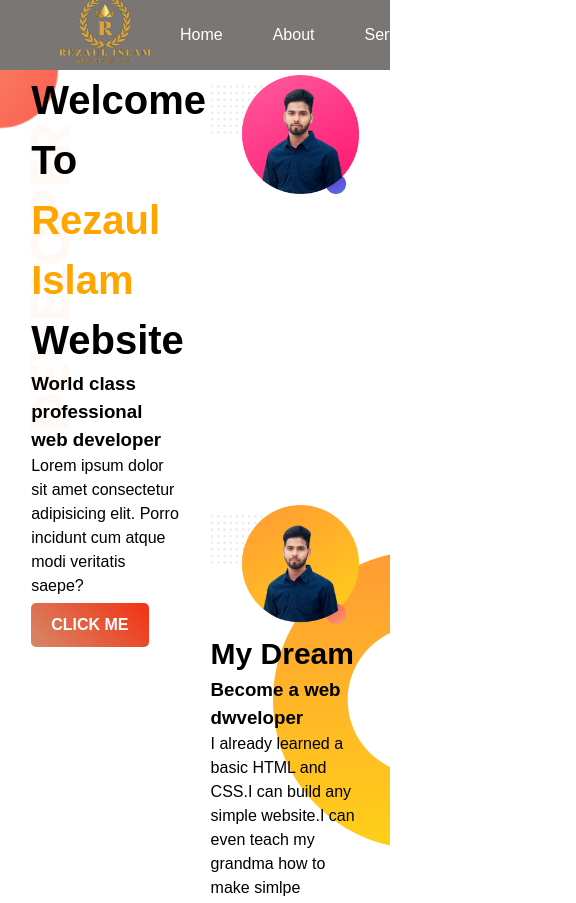
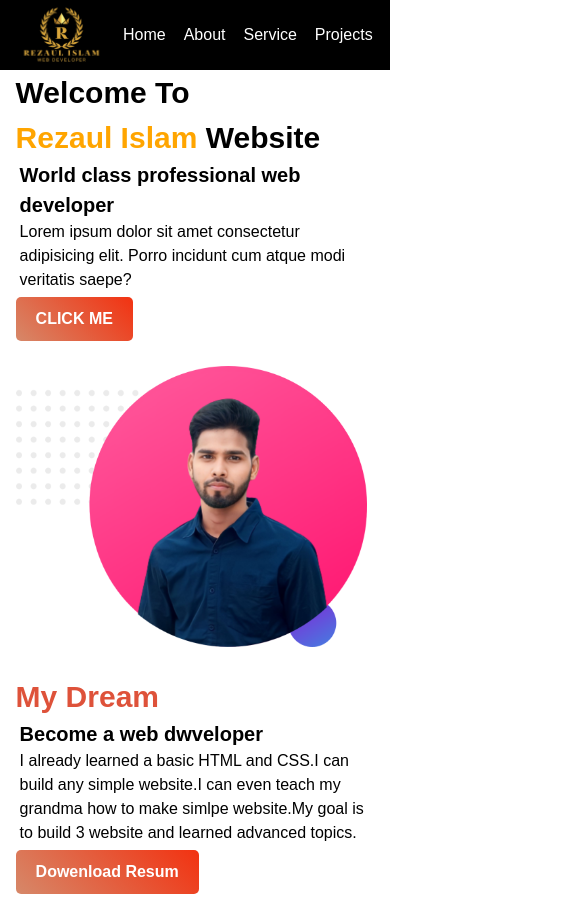
Before and after one commit to rezaulislam54/frist-web-site, a plain HTML site: page index.html in a window 390 px wide. Shown: the top 903 px of the page, 576 px wide, since content can reach past the window. Drawn offline with Linux system fonts and the light colour scheme.

Commit message:
added dreamsectoim

```diff
--- a/index.html
+++ b/index.html
@@ -12,15 +12,15 @@
       <nav>
         <img src="images/logo2.png">
         <ul>
-          <li><a href=""></a>Home</li>
-          <li><a href=""></a>About</li>
-          <li><a href=""></a>Service</li>
-          <li><a href=""></a>Projects</li>
+          <li><a href="#"></a>Home</li>
+          <li><a href="#"></a>About</li>
+          <li><a href="#"></a>Service</li>
+          <li><a href="#"></a>Projects</li>
         </ul>
       </nav>
   </heade>
-<section class="top-banner-container">
-    <div class="half-width">
+<section class="top-banner-container ">
+    <div class="half-width details">
         <h1>Welcome To</h1>
         <h1><span class="name-highlight">Rezaul Islam</span> Website</h1>
         <h3>World class professional web developer</h3>
@@ -36,15 +36,16 @@
         <img src="images/image 11.png">
     </div>
     <div class="half-width">
-        <h2>My Dream</h2>
+  <h2 style="color: #de523a; font-size: 30px;">My Dream</h2>
         <h3>Become a web dwveloper</h3>
         <p>I already learned a basic HTML and CSS.I can build any simple website.I can even teach my grandma how to make simlpe website.My goal is to build 3 website and learned advanced topics.</p>
         <a class="a-link target="_blank" href="https://www.google.com">Dowenload Resum</a>
     </div>
 </section>
-<section class="experience-area">
-        <h2 class="experience-heder"> Experiences</h2>
-    <div id="full-stack" class="half-width single-experience">
+<section class="experience-area ">
+  <h2 class="experience-heder"> Experiences</h2>
+    <div class="experience-style">
+      <div id="full-stack" class="half-width single-experience">
         <h2>Full Stack Web Development</h2>
         <h3><span class="name-highlight">2024 - present | Pro Level web developer</span></h3>
         <p>I am the master of HTML, CSS and Javascript. I no everything needed to make a website function, efficent. I did't stop with the web. I went beyond with most populer javascript Framework called Vue JS. I even no the Development, Server and security. I will give you 100% web solution </p>
@@ -53,6 +54,7 @@
         <h2>Junior web Developer</h2>
         <h3><span class="name-highlight">2020-2021 | Programming Hero Learner</span></h3>
         <p>they didn't offer me a job. but I made myself as a remove web developer. I made their website and showed it to them. They liked it.  And uploaded the content. It was fun working at programming hero </p>
+    </div>
     </div>
 </section>
 <!-- footer-section-->
--- a/style.css
+++ b/style.css
@@ -3,41 +3,38 @@ body{
   padding: 0;
 }
 /*navebar-styles*/
-nav ul li {
-  margin-right: 50px;
+nav ul li{
+  padding-right: 40px;
   cursor: pointer;
   color: #ffffff;
 }
-ul li:hover{
-  color: #1dec1d;
-  transition: all 0.4s ease 0s;
+nav{
+  display: flex;
+  width: 100%;
+  height: 70px;
+  align-items: center;
+  justify-content: space-between;
+  background-color: black;
 }
 nav ul {
   display: flex;
-
-}
-nav{
-  width: 100%;
-  height: 70px;
-  display: flex;
-  background-color: #7a7674;
-  justify-content: space-between;
-  align-items: center;
 }
 nav img{
   width: 150px;
   height: 150px;
-  margin-left: 30px;
+  padding-top: 7px;
 }
-
-section{
-    height: 400px;
-    padding-bottom: 150px;
+ul li:hover{
+  color: red;
+  transition: all 0.4s ease 0s;
+  cursor: pointer;
 }
 .top-banner-container{
+    width: 100%;
+    display: flex;
     background-image: url(images/top-banner.png);
     background-repeat: no-repeat;
-    margin-bottom: 30px;
+    margin-bottom: 50px;
 }
 h1{
     font-size: 40px;
@@ -57,42 +54,52 @@ h1{
     margin-top: 5px;
 }
 .half-width{
-    float: left;
-    width:40%;
-    margin-left: 6%;
+    width:90%;
+    margin-left: 4%;
     padding-left: 2%;
+}
+.details{
+  padding-top: 40px;
 }
 .half-width img{
     width: 100%;
     padding-top: 5px;
 }
 .dream-area{
+    display: flex;
     background-image: url(images/dream-bg.png);
     background-repeat: no-repeat;
     background-position: right;
-    margin-bottom: 30px;
+    margin-bottom: 50px;
 }
 h2{
     font-size: 30px;
     font-weight: 700;
 }
+h3{
+  font-size: 20px;
+}
+.experience-area{
+  background-image: url(images/exp-bg.png);
+  background-repeat: no-repeat;
+  background-position: left;
+  margin-bottom: 50px;
+}
+.experience-style{
+  display: flex;
+  margin-right: 10px;
+}
 .experience-heder{
   text-align: center;
-  font-size: 40px;
+  font-size: 35px;
   color: #de523a;
-  padding-bottom: 50px;
+  padding-bottom: 30px;
 }
 .single-experience{
     box-shadow: 10px 10px 40px grey;
     border-radius: 5px;
     height: 80%;
     background-color: white;
-}
-.experience-area{
-    background-image: url(images/exp-bg.png);
-    background-repeat: no-repeat;
-    background-position: left;
-    margin-bottom: 30px;
 }
 #full-stack{
     border-left: 7px solid;
@@ -116,7 +123,6 @@ body{
   padding:0;
   box-sizing: border-box;
 }
-
 .container{
   max-width: 1170pxpx;
   margin: auto;
@@ -124,8 +130,7 @@ body{
 }
 .row{
   display: flex;
-   flex-wrap: wrap;
-
+  flex-wrap: wrap;
  }
 ul{
   list-style: none;
@@ -192,10 +197,61 @@ ul{
   color: #24262b;
   background-color: #ffffff;
 }
+/*minimum-width*/
+@media screen and (min-width:576px) and (max-width: 992px) {
+  .experience-area,
+  .experience-style
+    {
+      flex-direction: column;
+      background-image: none;
+      margin: 0;
+    }
+    .single-experience{
+      margin-bottom: 20px;
+    }
+}
 
 /*responsive*/
-@media(max-width: 767px){
+@media(max-width: 576px){
+  .nav-container{
+    width: 50%;
+  }
+  nav ul li{
+    padding-right: 18px;
+  }
+  nav img{
+    width: 130px;
+    height: 130px;
+    padding-top: 7px;
+  }
+  .top-banner-container,
+  .experience-area,
+  .experience-style
+    {
+      flex-direction: column;
+      background-image: none;
+      margin: 0;
+    }
+    .half-width{
+      margin-bottom: 20px;
+      padding: 0px;
+    }
+  .dream-area{
+    flex-direction: column-reverse;
+    background-image: none;
+  }
+  .single-experience{
+    margin-left: 25px;
+  }
+  .single-experience>h2, h3, p{
+    padding-left: 4px;
+  }
+
+  h1{
+    font-size: 30px;
+  }
   .footer-col{
-    width: 50%;
+    width: 100%;
     margin-bottom: 30px;
+  }
 }
```
